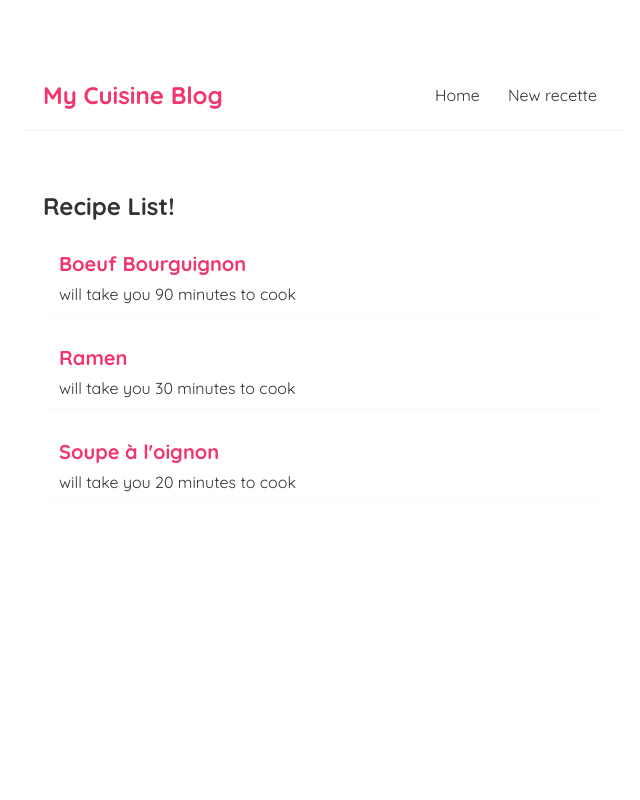
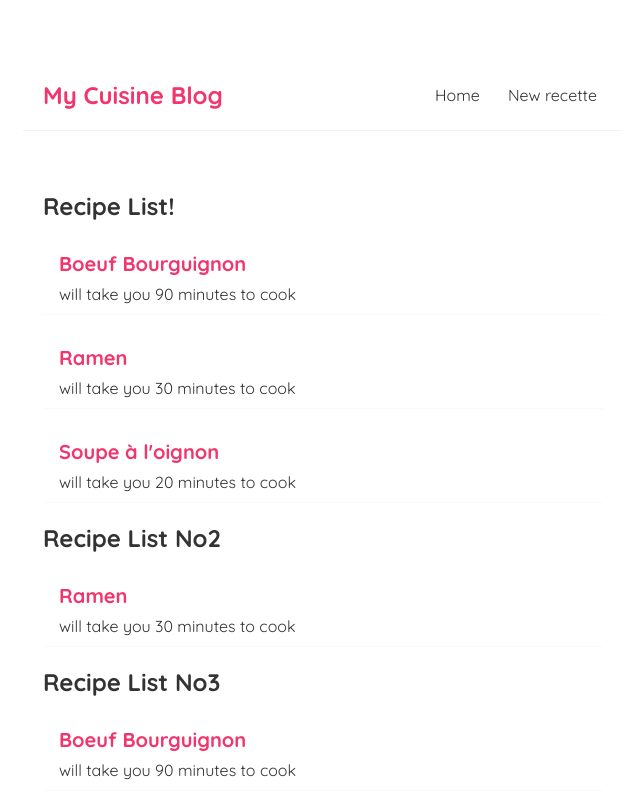
Before and after one commit to AlphaKappa44/my-blog-cuisine, a React (Create React App) app: page / in a window 1280 px wide. Shown: the top 800 px of the page, without its empty margins (317-957 px from the left). Built offline with nearby package versions, Linux system fonts and the light colour scheme; the HTML template or start-up script is replaced by a standard one.

Commit message:
use filter, re-use component

```diff
--- a/src/Home.js
+++ b/src/Home.js
@@ -17,6 +17,8 @@ const Home = () => {
         <div className="home">
 
             <RecipeList recipes={recipes} title="Recipe List!" ></RecipeList>
+            <RecipeList recipes={recipes.filter((recipe) => recipe.title === 'Ramen')} title="Recipe List No2" ></RecipeList>
+            <RecipeList recipes={recipes} title="Recipe List No3" ></RecipeList>
 
         </div>
      );
```
